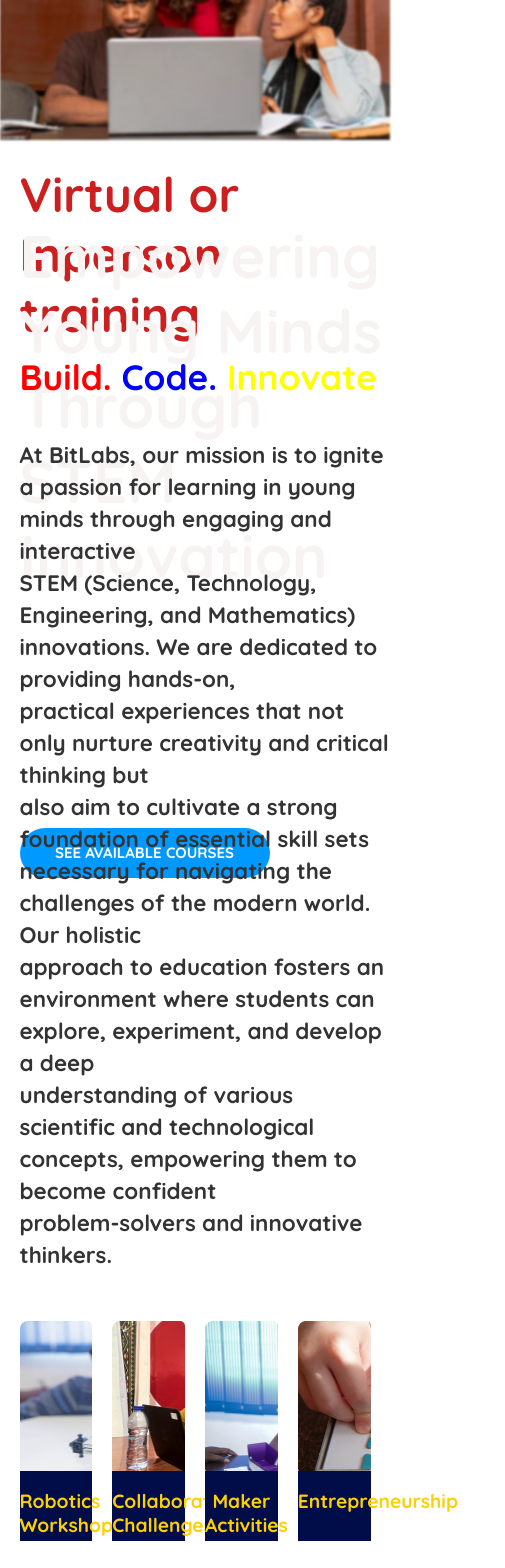
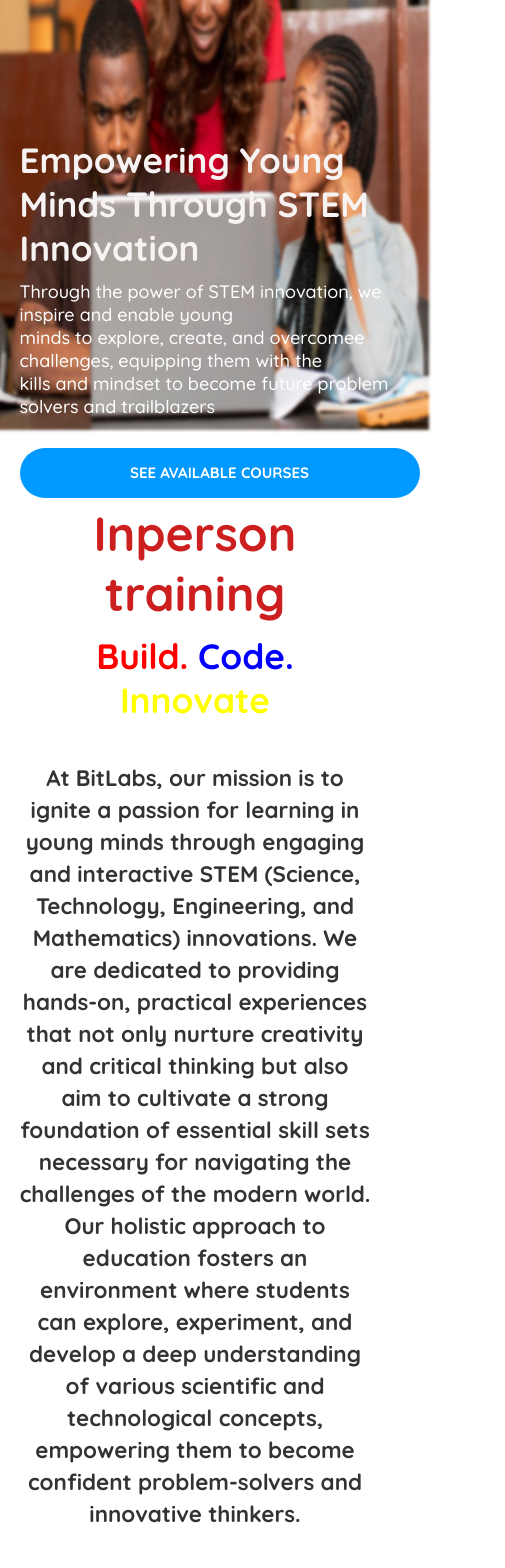
Before and after one commit to REGENCY-14/Bismuth, a React (Vite) app: page / in a window 390 px wide. Shown: the part 120-1688 px from the top of the page, 505 px wide, since content can reach past the window. Built offline with nearby package versions, Linux system fonts and the light colour scheme.

Commit message:
referece

```diff
--- a/src/Home.jsx
+++ b/src/Home.jsx
@@ -8,7 +8,7 @@
         <img src="/intro1.jpg" alt="" />
         <div className="textonimage">
           <h2>
-            Empowering Young Minds<br></br>Through STEM Innovation
+            Empowering Young Minds Through STEM Innovation
           </h2>
           <p>
             Through the power of STEM innovation, we inspire and enable young{" "}
@@ -33,37 +33,32 @@
           <br />
           <p>
             At BitLabs, our mission is to ignite a passion for learning in young
-            minds through engaging and interactive <br /> STEM (Science,
+            minds through engaging and interactive STEM (Science,
             Technology, Engineering, and Mathematics) innovations. We are
             dedicated to providing hands-on,
-            <br /> practical experiences that not only nurture creativity and
-            critical thinking but <br /> also aim to cultivate a strong <br />
+             practical experiences that not only nurture creativity and
+            critical thinking but also aim to cultivate a strong
             foundation of essential skill sets necessary for navigating the
-            challenges of the modern world. Our holistic <br />
+            challenges of the modern world. Our holistic
             approach to education fosters an environment where students can
-            explore, experiment, and develop a deep <br /> understanding of
+            explore, experiment, and develop a deep understanding of
             various scientific and technological concepts, empowering them to
-            become confident <br /> problem-solvers and innovative thinkers.
+            become confident problem-solvers and innovative thinkers.
           </p>
         </div>
       </>
       <div className="grid">
-        <div className="box-1">
+        <div className="  box-1">
           <div className="text">
             <h2>Robotics Workshop</h2>
-            {/* <p>
-              We organize hands-on workshops where children can learn the basics
-              of robotics, build their own robots, and program them to perform
-              specific tasks or challenges.
-            </p> */}
           </div>
         </div>
-        <div className="box-2">
+        <div className=" box-2">
           <div className="text">
             <h2>Collaborative Challenges</h2>
           </div>
         </div>
-        <div className="box-3">
+        <div className=" box-3">
           <div className="text">
             <h2>Maker Activities</h2>
           </div>
@@ -92,10 +87,10 @@
                 <div className="value2">
                   <img src="./hilltop.png" alt="" />
                 </div>
-                <div className="value2">
+                <div className="value3">
                   <img src="./Mount Olivet School Logo.png" alt="" />
                 </div>
-                <div className="value2">
+                <div className="value4">
                   <img src="./nagies school.png" alt="" />
                 </div>
               </div>
@@ -122,18 +117,18 @@
 
       <div className="sixth-part">
         <p>
-          BitLabs, with its highly qualified and experienced trainers, is <br />
+          BitLabs, with its highly qualified and experienced trainers, is
           dedicated to guiding individuals to become exceptional programmers in{" "}
-          <br />
-          their chosen courses. The institution emphasizes a dynamic and <br />
+
+          their chosen courses. The institution emphasizes a dynamic and
           supportive learning environment, offering personalized instruction to{" "}
-          <br />
+
           cater to varying skill levels. BitLabs is committed to empowering{" "}
-          <br />
+
           learners, ensuring their success through comprehensive training and{" "}
-          <br />
+
           individualized attention. Join BitLabs to embark on a transformative{" "}
-          <br />
+
           journey toward excellence in programming.
         </p>
       </div>
--- a/src/index.css
+++ b/src/index.css
@@ -277,6 +277,7 @@
   position: absolute;
   top: 40%;
    padding-left: 5%;
+   padding-right: 5%;
   transform: "translate(-50%,-50%)";
 }
 
@@ -316,6 +317,7 @@
 .second-part h1{
   font-size: 3rem;
    padding-left: 5%;
+   padding-right: 5%;
   padding-top: 5%;
   color: #cc2020 ;
 }
@@ -324,6 +326,7 @@
   position: relative;
   padding-top: 3%;
    padding-left: 5%;
+   padding-right: 5%;
   font-size: 2.2rem;
 }
 
@@ -335,6 +338,7 @@
 .second-part p {
   position: relative;
    padding-left: 5%;
+   padding-right: 5%;
   font-size: 1.4rem;
   font-weight: 1000;
   /* text-align: justify; */
@@ -346,17 +350,19 @@
 }
 
 .grid {
-  position: relative;
+  /* position: relative; */
   padding: 5%;
   display: flex;
-  column-gap: 20px;
+  justify-content: space-around;
   padding-top: 50px;
+  flex-flow: wrap;
+  width: 90%;
 }
 
 .box-1 {
   position: relative;
   height: 220px;
-  width: 296px;
+  width: 20%;
   /* background-size: cover; */
   background-repeat: no-repeat;
   /* background-size:22rem; */
@@ -368,7 +374,7 @@
 .box-2 {
   position: relative;
   height: 220px;
-  width: 296px;
+  width: 20%;
   /* background-size: cover; */
   background-repeat: no-repeat;
   /* background-size:22rem; */
@@ -380,7 +386,7 @@
 .box-3{
   position: relative;
   height: 220px;
-  width: 296px;
+  width: 20%;
   /* background-size: cover; */
   background-repeat: no-repeat;
   /* background-size:22rem; */
@@ -392,7 +398,7 @@
 .box-4 {
   position: relative;
   height: 220px;
-  width: 296px;
+  width: 20%;
   /* background-size: cover; */
   background-image: url("/entrepreneurship.png");
   border-radius: 5px;
@@ -417,6 +423,7 @@
 .grid2 {
   position: relative;
    padding-left: 5%;
+   padding-right: 5%;
   column-gap: 20px;
   padding-top: 150px;
   display: flex;
@@ -440,6 +447,7 @@
   font-size: 1.7rem;
   font-weight: 700;
   line-height: 2rem;
+  text-align: center;
 }
 
 .values {
@@ -448,6 +456,19 @@
   display: grid;
   grid-template-columns: 1fr 1fr;
   /* grid-gap: 20px; */
+}
+
+.value1{
+  margin-top: -20%;
+  margin-left: 23%;
+}
+
+.value2{
+  margin-top:-26%
+}
+
+.value4{
+  margin-top: 16%;
 }
 
 .slideshow-bg {
@@ -516,6 +537,8 @@
 .sixth-part p {
   text-align: center;
   padding-top: 50px;
+  padding-left: 5%;
+  padding-right: 5%;
   font-size: 1.5rem;
   font-weight: 1000;
   line-height: 3rem;
@@ -600,38 +623,105 @@
   height: 500px;
 }
 
-/* .footer {
-  background-color: rgb(0, 13, 73);
-  height: 300px;
+@media (max-width:768px){
+  .textonimage h2{
+    margin-top: -30px;;
+    font-size: 45px;
   }
 
-.footer img{
-  padding-top: 3%;
-  padding-left: 12%;
+  .box-1{
+    height:200px;
+    width:286px;
+  }
+  .box-2{
+    height:200px;
+    width:286px;
+  }
+  .box-3{
+    height:200px;
+    width:286px;
+  }
+  .box-4{
+    height:200px;
+    width:286px;
   }
 
-.icons{
-  margin-top: 5%;
-  padding-left: 12%;
-  display: flex;
+  .text{
+    height: 55px;
+  }
+  .text h2{
+    font-size: 1rem;
   }
 
-.icon1{
-  transform: scale(3);
-  margin-right: 6%;
+  .sixth-part p{
+    font-size: 1.3rem;
   }
 
-.icon2{
-  transform: scale(3);
-  margin-right: 6%;
+  .firsthalf h2{
+    padding: 10%;
+    font-size: 1.4rem;
+  }
 }
 
-.icon3{
-  transform: scale(3);
-  margin-right: 10px;
+@media (max-width:425px){
+  .first-part img{
+    height: 500px;
+    transform: scale(1.2);
+    background-size: cover;
 
   }
 
-.quicklinks{
+   .textonimage h2{
+      font-size: 35px;
+      margin-top: -20%;
+    }
+
+    .textonimage p{
+      margin-top: -5%;
+      font-size: 18px;
+    }
+
+    .textonimage button{
+      width: 400px;
+    }
+
+    .second-part{
+      text-align: center;
+    }
+
+    .second-part h1{
+      padding-top: 15%;
+    }
+
+    .grid{
+      /* margin-left: 10%;      */
+    }
+
+    /* .third-part{
+      text-align: center;
+    } */
+
+    .grid2{
+      display: flex;
       flex-direction: column;
-} */
+    }
+
+    .video{
+      width: 100%;
+    }
+
+    .video-text {
+      width: 100%;
+    }
+
+    .video-text p{
+      padding-top:30px ;
+    }
+
+    .values{
+      text-align: center;
+    }
+
+
+
+}
```
Lines whose indentation alone changed are shown as unchanged.
